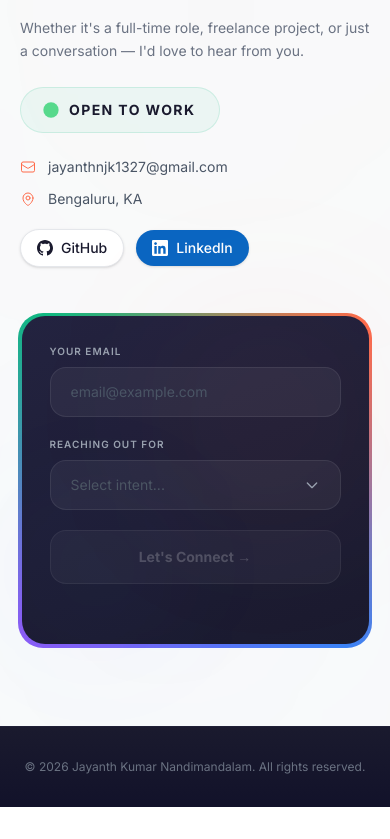
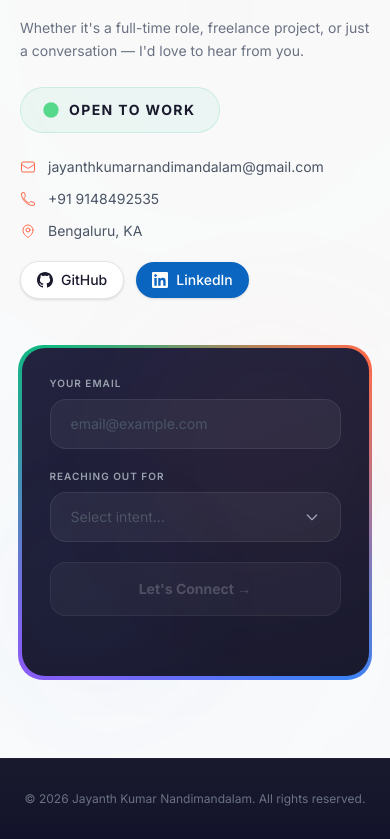
Before and after one commit to jayanthnjk/portfolio, a React (Vite) app: page / in a window 390 px wide. Shown: the part 5587-6426 px from the top of the page. Before the commit the page ends 6394 px from the top, so only its background shows below. Built offline with nearby package versions, Linux system fonts and the light colour scheme.

Commit message:
Refactor ContactSection component for mobile number

```diff
--- a/src/components/ContactSection.tsx
+++ b/src/components/ContactSection.tsx
@@ -104,8 +104,18 @@ export default function ContactSection() {
             >
               <a href="mailto:jayanthnjk1327@gmail.com" className="flex items-center gap-3 text-gray-600 hover:text-dark-900 transition-colors">
                 <svg className="w-4 h-4 text-coral-500" fill="none" viewBox="0 0 24 24" stroke="currentColor" strokeWidth={1.5}><path strokeLinecap="round" strokeLinejoin="round" d="M21.75 6.75v10.5a2.25 2.25 0 01-2.25 2.25h-15a2.25 2.25 0 01-2.25-2.25V6.75m19.5 0A2.25 2.25 0 0019.5 4.5h-15a2.25 2.25 0 00-2.25 2.25m19.5 0v.243a2.25 2.25 0 01-1.07 1.916l-7.5 4.615a2.25 2.25 0 01-2.36 0L3.32 8.91a2.25 2.25 0 01-1.07-1.916V6.75" /></svg>
-                <span className="text-sm">jayanthnjk1327@gmail.com</span>
+                <span className="text-sm">jayanthkumarnandimandalam@gmail.com</span>
               </a>
+              <a href="tel:+919148492535" className="flex items-center gap-3 text-gray-600 hover:text-dark-900 transition-colors">
+  <svg className="w-4 h-4 text-coral-500" fill="none" viewBox="0 0 24 24" stroke="currentColor" strokeWidth={1.5}>
+    <path
+      strokeLinecap="round"
+      strokeLinejoin="round"
+      d="M2.25 4.5a2.25 2.25 0 012.25-2.25h1.372c.516 0 .966.351 1.091.852l1.106 4.423a1.125 1.125 0 01-.417 1.173l-1.293.97a1.125 1.125 0 00-.384 1.21 12.035 12.035 0 007.147 7.147 1.125 1.125 0 001.21-.384l.97-1.293a1.125 1.125 0 011.173-.417l4.423 1.106c.501.125.852.575.852 1.091V19.5a2.25 2.25 0 01-2.25 2.25H19.5C10.94 21.75 2.25 13.06 2.25 4.5z"
+    />
+  </svg>
+  <span className="text-sm">+91 9148492535</span>
+</a>
               <div className="flex items-center gap-3 text-gray-600">
                 <svg className="w-4 h-4 text-coral-500" fill="none" viewBox="0 0 24 24" stroke="currentColor" strokeWidth={1.5}><path strokeLinecap="round" strokeLinejoin="round" d="M15 10.5a3 3 0 11-6 0 3 3 0 016 0z" /><path strokeLinecap="round" strokeLinejoin="round" d="M19.5 10.5c0 7.142-7.5 11.25-7.5 11.25S4.5 17.642 4.5 10.5a7.5 7.5 0 1115 0z" /></svg>
                 <span className="text-sm">Bengaluru, KA</span>
```
